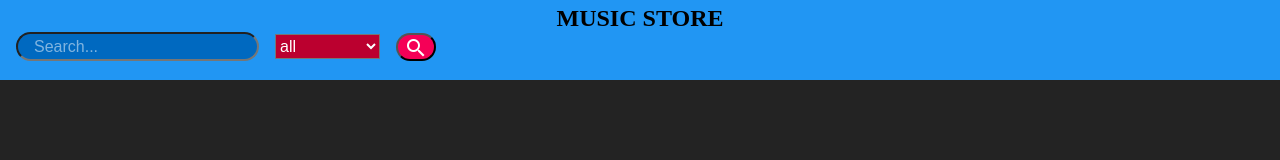
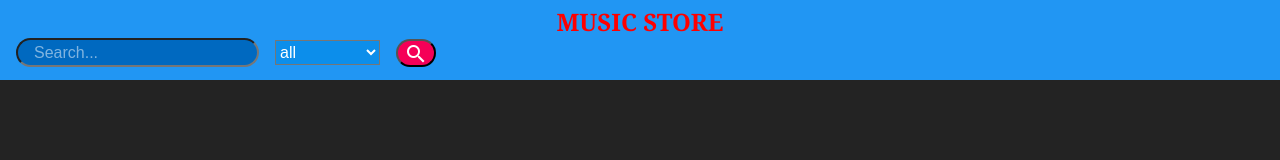
Before and after one commit to gamakgrover2002/music-store, a React app: page / in a window 1280 px wide. Built offline with nearby package versions, Linux system fonts and the light colour scheme.

Commit message:
Add files via upload

```diff
--- a/src/App.css
+++ b/src/App.css
@@ -42,3 +42,7 @@ align-items: center;
 margin: auto;
 width: 100%;
 }
+#text{
+  color: red;
+  font-family: Cambria, Cochin, Georgia, Times, 'Times New Roman', serif;
+}
--- a/src/Components/Header.js
+++ b/src/Components/Header.js
@@ -1,5 +1,6 @@
 import React from 'react';
 import styled from 'styled-components';
+
 
 import Palette from './palette';
 
@@ -85,8 +86,10 @@ class Header extends React.Component {
 		));
 		return (
 			<Content>
-				<Title>	MUSIC STORE</Title>
+
+				<Title><div id='text'>	MUSIC STORE</div></Title>
 				<ItunesForm>
+
 					<Input
 						type="text"
 						value={searchText}
--- a/src/Components/palette.js
+++ b/src/Components/palette.js
@@ -7,7 +7,7 @@ const palette = {
   Secondary: {
     500: '#f50057',
     light: '#ff5983',
-    dark: '#bb002f'
+    dark: '#0c8eeb'
   },
   Grey: {
     100: '#cccccc',
```
